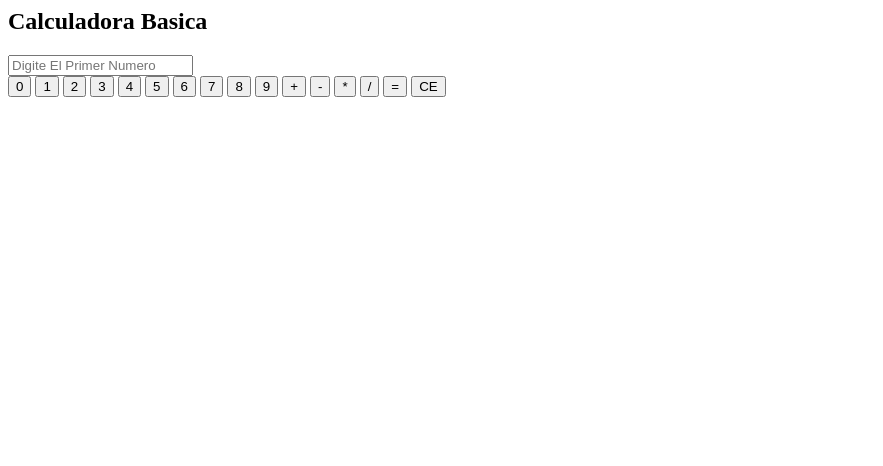
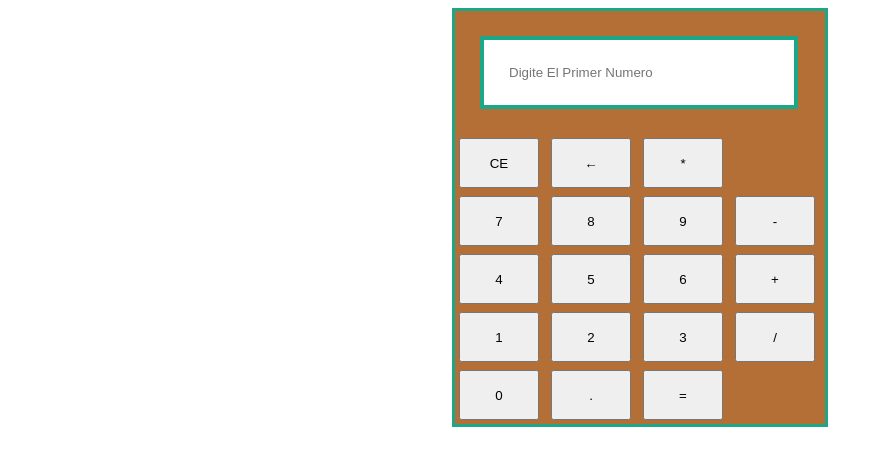
Before and after one commit to SamuelDev15/Basic-Calculator-for-ThelpStudent, a plain HTML site: page index.html in a window 1280 px wide. Shown: the whole page, without its empty margins (0-883 px from the left). Drawn offline with Linux system fonts and the light colour scheme.

Commit message:
se agregan funciones y estilos

```diff
--- a/index.css
+++ b/index.css
@@ -1,5 +1,18 @@
+.calculadora {
+  border-style: solid; color:  rgb(27, 167, 136);
+  width: 370px;
+  background-color:rgb(180, 111, 54);
+  margin:auto;
+}
 #display {
     display: flex;
-    border: 3px solid blue;
-    color:cornflowerblue
+    width: 260px;
+    padding: 25px;
+    margin: 25px;
+    border: 4px solid rgb(27, 167, 136);
 }
+button {
+    height: 50px;
+    width: 80px;
+    margin: 4px;
+  }
--- a/index.html
+++ b/index.html
@@ -1,45 +1,45 @@
-<DOCTYPE>
-
-  <html>
+<!DOCTYPE html>
 
   <head>
     <title>Mi Calculadora</title>
+    <script src="./index.js"></script>
+    <link rel="stylesheet" href="./index.css">
   </head>
 
   <body>
 
-    <h2>Calculadora Basica</h2>
+    <div class =calculadora>
+
+      <input id="display" type="text" placeholder="Digite El Primer Numero"readonly>
+
+    <div class = "botones">
+
+      <button onclick="borrar()">CE</button>
+      <button onclick="borrarUltimo()"> ← </button>
+      <button onclick="calculadoraAgregar('*')">*</button><br>
 
 
-    <div id="calculatorHead">
+      <button onclick="calculadoraAgregar(7)">7</button>
+      <button onclick="calculadoraAgregar(8)">8</button>
+      <button onclick="calculadoraAgregar(9)">9</button>
+      <button onclick="calculadoraAgregar('-')">-</button><br>
 
-      <input id="display" type="text" placeholder="Digite El Primer Numero">
+      <button onclick="calculadoraAgregar(4)">4</button>
+      <button onclick="calculadoraAgregar(5)">5</button>
+      <button onclick="calculadoraAgregar(6)">6</button>
+      <button onclick="calculadoraAgregar('+')">+</button><br>
+
+      <button onclick="calculadoraAgregar(1)">1</button>
+      <button onclick="calculadoraAgregar(2)">2</button>
+      <button onclick="calculadoraAgregar(3)">3</button>
+      <button onclick="calculadoraAgregar('/')">/</button><br>
+
+      <button onclick="calculadoraAgregar(0)">0</button>
+      <button onclick="calculadoraAgregar('.')"> . </button>
+      <button onclick="calcular()">=</button>
 
     </div>
-
-    <div>
-
-      <button onclick="calculadora.addNumber(0)">0</button>
-      <button onclick="calculadora.addNumber(1)">1</button>
-      <button onclick="calculadora.addNumber(2)">2</button>
-      <button onclick="calculadora.addNumber(3)">3</button>
-      <button onclick="calculadora.addNumber(4)">4</button>
-      <button onclick="calculadora.addNumber(5)">5</button>
-      <button onclick="calculadora.addNumber(6)">6</button>
-      <button onclick="calculadora.addNumber(7)">7</button>
-      <button onclick="calculadora.addNumber(8)">8</button>
-      <button onclick="calculadora.addNumber(9)">9</button>
-      <button onclick="calculadora.addNumber.sumar('+')">+</button>
-      <button onclick="calculadora.addNumber.restar('-')">-</button>
-      <button onclick="calculadora.addNumber.multiplicar('*')">*</button>
-      <button onclick="calculadora.addNumber('/')">/</button>
-      <button onclick="calculadora.addNumber('=')">=</button>
-      <!-- <button onclick="calculadora.()">~</button> -->
-      <button onclick="calculadora.deleteAll()">CE</button>
-
-    </div>
-
+  </div>
 
   </body>
-
-  </html>
+   </html>
--- a/index.js
+++ b/index.js
@@ -1,24 +1,33 @@
+
 const calculadora = {
-    type : "casio",
-    modelo : "2010",
-    color : "blue",
-    digitos : 8,
-    pantallaInteractiva : true,
+  type : "casio",
+  modelo : "2010",
+  color : "rgb(180, 111, 54)"
+}
 
-     sumar:function (a, b) {
-      return(a + b);
-    },
-     restar:function (a, b) {
-      return(a - b);
-    },
-     multiplicar:function (a, b) {
-      return(a * b);
-    },
-     dividir:function (a, b) {
-      return(a / b);
-    },
-    addNumber:function (number){
-    document.getElementById("display").value = number;
-    },
+function calculadoraAgregar(valor) {
+  const display = document.getElementById("display");
+  display.value += valor;
+}
 
+function borrar() {
+  const display = document.getElementById("display");
+  display.value = ""
 }
+
+function borrarUltimo() {
+  const display = document.getElementById("display");
+  display.value = display.value.slice(0, -1);
+}
+
+function calcular() {
+  const input = document.getElementById("display").value;
+  const display = document.getElementById("display");
+  try {
+    // Crea una nueva función que devuelve el resultado de la expresión
+    const result = Function('"use strict"; return (' + input + ')')();
+    display.value = result;
+  } catch {
+    display.value = "Error";
+  }
+}
```
Also changed, not shown: 1 other file.
